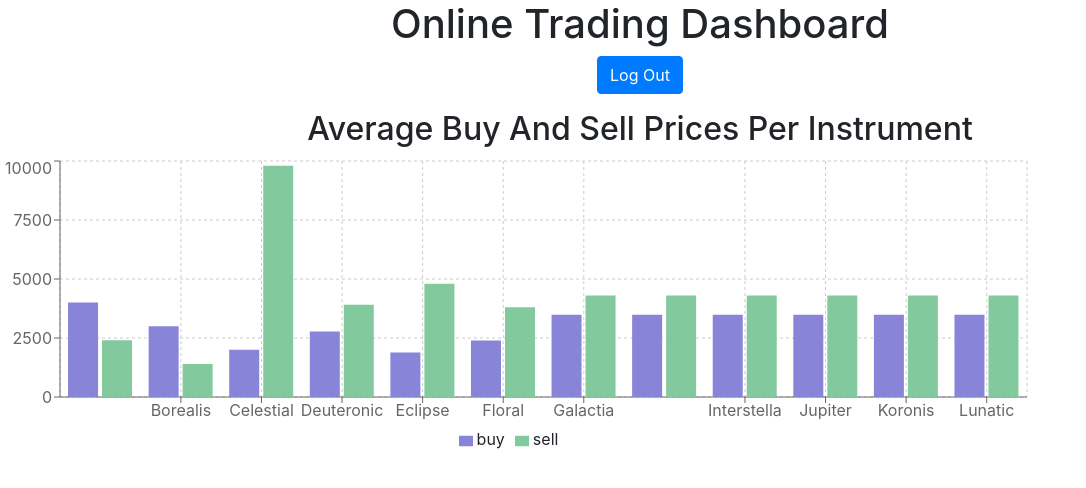
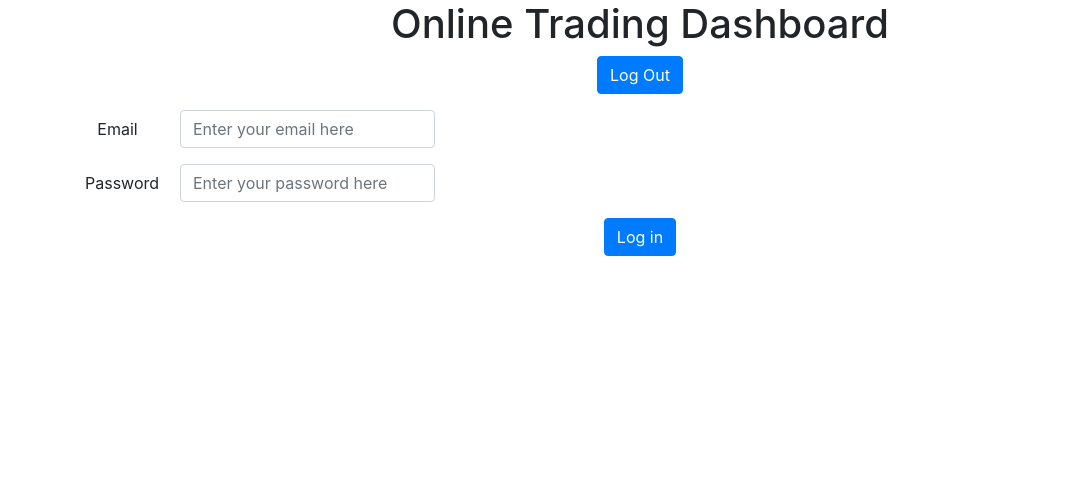
Before and after one commit to ii1879964/coding_challenge_group_5, a React (Create React App) app in the folder web-react-tier/online-trading-dashboard/: page /login in a window 1280 px wide. Shown: the top 488 px of the page, without its empty margins (0-1086 px from the left). Built offline with nearby package versions, Linux system fonts and the light colour scheme.

Commit message:
Routing and loging

```diff
--- a/web-react-tier/online-trading-dashboard/package.json
+++ b/web-react-tier/online-trading-dashboard/package.json
@@ -6,9 +6,13 @@
     "@testing-library/jest-dom": "^4.2.4",
     "@testing-library/react": "^9.3.2",
     "@testing-library/user-event": "^7.1.2",
+    "bootstrap": "^4.5.2",
     "react": "^16.13.1",
     "react-dom": "^16.13.1",
-    "react-scripts": "3.4.3"
+    "react-router-dom": "^5.2.0",
+    "react-scripts": "3.4.3",
+    "reactstrap": "^8.5.1",
+    "recharts": "^1.8.5"
   },
   "scripts": {
     "start": "react-scripts start",
--- a/web-react-tier/online-trading-dashboard/src/components/app/App.js
+++ b/web-react-tier/online-trading-dashboard/src/components/app/App.js
@@ -1,15 +1,77 @@
-import React from 'react';
+import React, { Component } from 'react';
 import './App.css';
+import { BrowserRouter, Switch, Route } from 'react-router-dom';
+import { Container } from 'reactstrap';
 import Header from '../pages/Header'
+import StartPage from '../pages/startPage';
+import LoginPage from '../pages/LoginPage';
 import HistogramAverageBuySell from '../pages/HistogramAverageBuySell'
 
-function App() {
-  return (
-    <div className="App">
-      <Header />
-      <HistogramAverageBuySell/>
-    </div>
-  );
+export default class App extends Component {
+  constructor(props) {
+    super(props);
+    this.state = {
+      loggedInStatus: false,
+      user: {}
+    }
+    this.handleLogin = this.handleLogin.bind(this);
+  }
+
+  handleLogin(user) {
+    this.setState({
+      loggedInStatus: true,
+      user: user
+    });
+  }
+
+  render() {
+    const { loggedInStatus } = this.state;
+
+    return (
+      <div className="App">
+        <Container>
+          <Header/>
+        </Container>
+        <BrowserRouter>
+          <Switch>
+            <Container>
+              <Route
+                exact
+                path={"/"}
+                render={props =>(
+                  <StartPage
+                    {...props}
+                    handleLogin={this.handleLogin}
+                    loggedInStatus={loggedInStatus}
+                  />
+                )}
+              />
+              <Route
+                exact
+                path={"/dashboard"}
+                render={props =>(
+                  <HistogramAverageBuySell
+                    {...props}
+                    handleLogin={this.handleLogin}
+                    loggedInStatus={loggedInStatus}
+                  />
+                )}
+              />
+              <Route
+                exact
+                path={"/login"}
+                render={props =>(
+                  <LoginPage
+                    {...props}
+                    handleLogin={this.handleLogin}
+                    loggedInStatus={loggedInStatus}
+                  />
+                )}
+              />
+            </Container>
+          </Switch>
+        </BrowserRouter>
+      </div>
+    );
+  }
 }
-
-export default App;
--- /dev/null
+++ b/web-react-tier/online-trading-dashboard/src/components/pages/LoginPage.jsx
@@ -0,0 +1,81 @@
+import React, { Component } from 'react';
+import { Form, FormGroup, Col, Input, Label, Button } from 'reactstrap';
+//import AuthService from '../../services/authService';
+
+export default class Login extends Component {
+    //authService = new AuthService();
+
+    constructor(props) {
+        super(props);
+        this.state = {
+            LoginEmail: "",
+            LoginPassword: "",
+            LoginErrors: ""
+        }
+
+        this.handleSubmit = this.handleSubmit.bind(this);
+        this.handleChange = this.handleChange.bind(this);
+    }
+
+    handleSubmit(event) {
+        const {loginEmail, loginPassword} = this.state;
+        //this.authService.login(loginEmail, loginPassword);
+        this.props.handleLogin({
+            user: {
+                email: loginEmail,
+                password: loginPassword
+            }
+        })
+        event.preventDefault();
+        this.props.history.push("/login");
+    }
+
+    handleChange(event) {
+        console.log("handle change", event);
+        this.setState({
+            [event.target.name]: event.target.value
+        });
+    }
+
+    render() {
+        const { loggedInStatus } = this.props;
+
+        const LoginForm = (
+            <Form onSubmit={this.handleSubmit}>
+                <FormGroup row>
+                    <Label for="loginEmail" sm={1}>Email</Label>
+                    <Col sm={3}>
+                        <Input type="email"
+                            placeholder="Enter your email here"
+                            id="loginEmail"
+                            value={this.state.email}
+                            onChange={this.handleChange}
+                            required
+                        />
+                    </Col>
+                </FormGroup>
+                <FormGroup row>
+                    <Label for="loginPassword" sm={1}>Password</Label>
+                    <Col sm={3}>
+                        <Input type="password"
+                            placeholder="Enter your password here"
+                            id="loginPassword"
+                            value={this.state.password}
+                            onChange={this.handleChange}
+                            required
+                        />
+                    </Col>
+                </FormGroup>
+                <Button type="submit" color="primary">Log in</Button>
+            </Form>
+        );
+
+        const content = loggedInStatus ? <h2>Your are logged in</h2> : LoginForm;
+
+        return (
+            <div>
+                {content}
+            </div>
+        );
+    }
+}
--- a/web-react-tier/online-trading-dashboard/src/components/pages/startPage.jsx
+++ b/web-react-tier/online-trading-dashboard/src/components/pages/startPage.jsx
@@ -2,7 +2,7 @@ import React from 'react';
 import { Jumbotron, Container, Col, Button } from 'reactstrap';
 
 
-const startPage = (props) => {
+const StartPage = (props) => {
     return (
      <div>
       <Jumbotron fluid>
@@ -19,4 +19,4 @@ const startPage = (props) => {
     );
 };
 
-export default startPage;
+export default StartPage;
```
Also changed, not shown: web-react-tier/online-trading-dashboard/public/index.html (+0 -23 lines), web-react-tier/online-trading-dashboard/src/components/pages/login.jsx (deleted), 1 other file (tests, documents, lock files or other folders).
